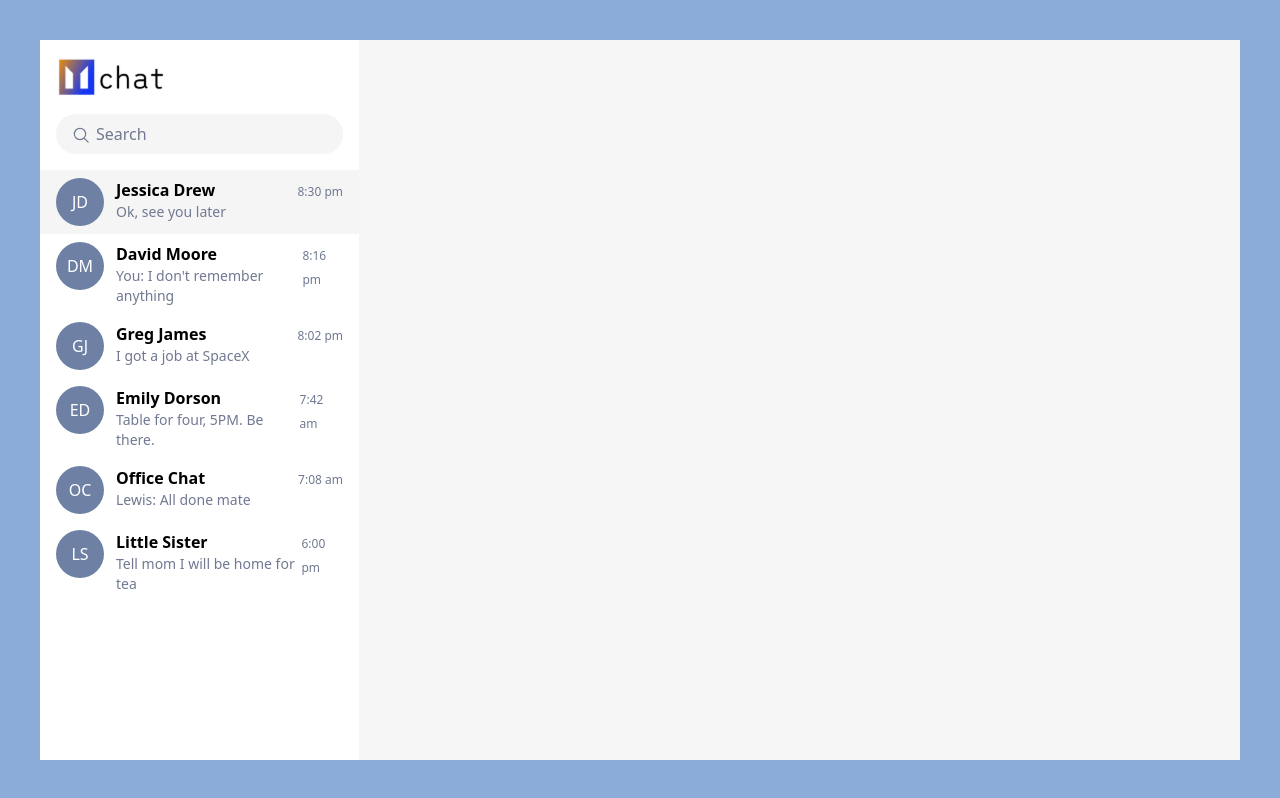
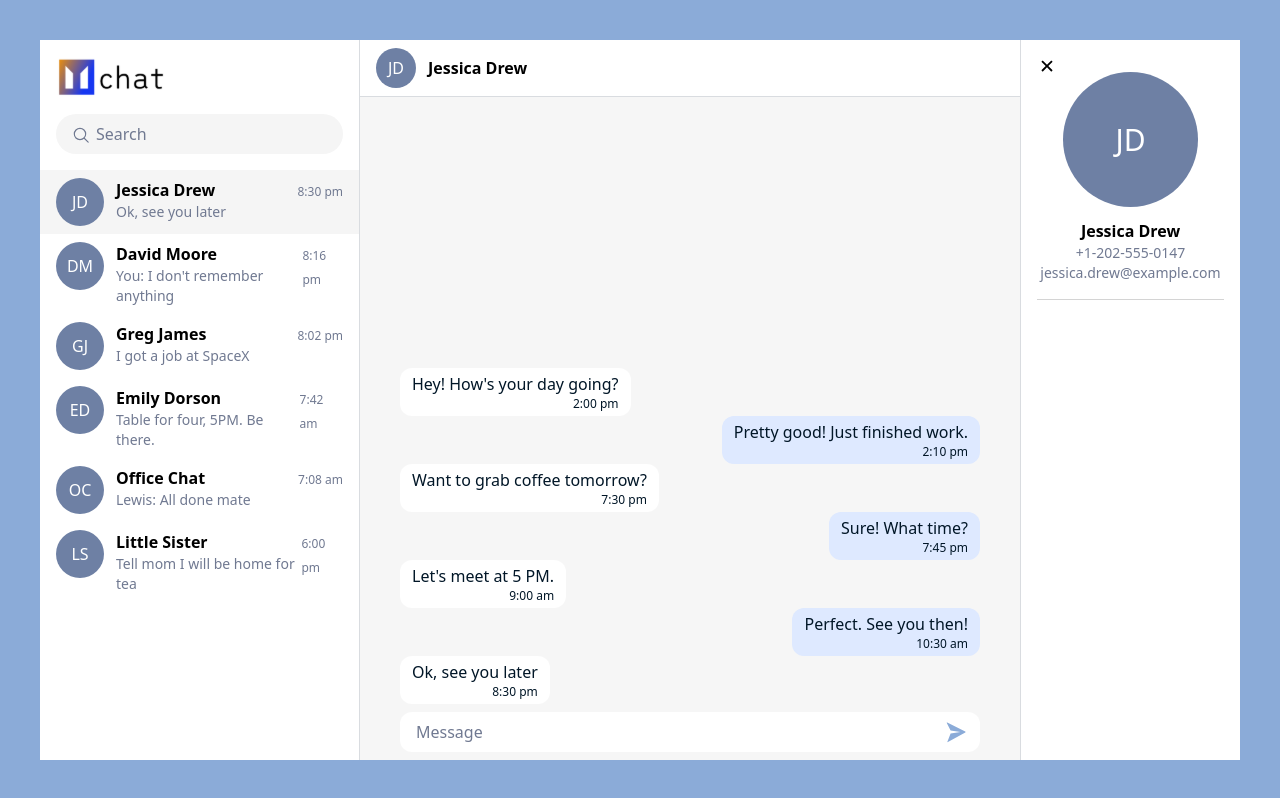
Before and after one commit to gi-t-ansari/pumpkin-frontend, a React (Vite) app: page / in a window 1280 px wide. Built offline with nearby package versions, Linux system fonts and the light colour scheme.

Commit message:
UI Completed

```diff
--- a/src/components/cards/MessagesCard.jsx
+++ b/src/components/cards/MessagesCard.jsx
@@ -1,10 +1,84 @@
-import React from "react";
+import React, { useState } from "react";
+import { extractFirstLetterOfNameAndSurname } from "../../config";
+import { RiSendPlaneFill } from "react-icons/ri";
+import moment from "moment";
+
+import UserDetailCard from "./UserDetailCard";
+
+const Message = ({ data }) => {
+  return (
+    <div
+      className={`w-full flex ${
+        data?.sender === "You" ? "justify-end" : "justify-start"
+      }`}
+    >
+      <div
+        className={` min-w-fit max-w-[381px] text-[#011627] py-1 px-3 rounded-xl ${
+          data?.sender === "You" ? "bg-[#DEE9FF]" : "bg-white"
+        }`}
+      >
+        <p className="w-full text-wrap text-base">{data?.text}</p>
+        <p className="text-right text-xs">
+          {moment(data?.timestamp).format("h:mm a")}
+        </p>
+      </div>
+    </div>
+  );
+};
 
 const MessagesCard = ({ data }) => {
+  const [isUserDetailOpen, setIsUserDetailOpen] = useState(true);
+
+  const openUserDetails = (e) => {
+    e.preventDefault();
+    setIsUserDetailOpen(true);
+  };
+
+  const closeUserDetails = (e) => {
+    e.preventDefault();
+    setIsUserDetailOpen(false);
+  };
+
   return (
-    <div className="w-full h-full">
-      <header></header>
-      <section></section>
+    <div className={`w-full h-full flex`}>
+      <section
+        className={`${
+          isUserDetailOpen ? "basis-[75%]" : "basis-[100%]"
+        } h-full flex flex-col`}
+      >
+        <header
+          className="flex w-full h-fit py-2 px-4 border-b border-[#D9DCE0] bg-white items-center gap-x-3 cursor-pointer"
+          onClick={openUserDetails}
+        >
+          <div className="bg-[#6E80A4] h-10 w-10 rounded-full flex justify-center items-center">
+            <span className="text-white">
+              {extractFirstLetterOfNameAndSurname(data?.name)}
+            </span>
+          </div>
+          <h5 className="text-base font-semibold">{data?.name}</h5>
+        </header>
+        <section className="flex-1 w-full px-10 flex flex-col justify-end">
+          {data?.messages?.map((msg) => (
+            <Message data={msg} />
+          ))}
+        </section>
+        <footer className="w-full h-fit px-10 py-2 bg-inherit">
+          <div className="relative w-full h-fit">
+            <input
+              type="text"
+              className="w-full bg-[#FFFFFF] py-2 pl-4 pr-12 rounded-xl outline-none placeholder:text-[#707991]"
+              placeholder="Message"
+            />
+            <RiSendPlaneFill
+              size={24}
+              className="absolute top-2 right-4 rotate-45 text-[#8BABD8]"
+            />
+          </div>
+        </footer>
+      </section>
+      {isUserDetailOpen && (
+        <UserDetailCard data={data} closeUserDetails={closeUserDetails} />
+      )}
     </div>
   );
 };
--- /dev/null
+++ b/src/components/cards/UserDetailCard.jsx
@@ -0,0 +1,27 @@
+import React from "react";
+import { IoCloseSharp } from "react-icons/io5";
+import { extractFirstLetterOfNameAndSurname } from "../../config";
+
+const UserDetailCard = ({ data, closeUserDetails }) => {
+  return (
+    <div className="basis-[25%] h-full border-l border-[#D9DCE0] bg-white relative flex flex-col items-center p-4">
+      <div className="bg-[#6E80A4] h-[135px] w-[135px] rounded-full flex justify-center items-center mt-4">
+        <span className="text-white text-3xl">
+          {extractFirstLetterOfNameAndSurname(data?.name)}
+        </span>
+      </div>
+      <h5 className="text-base font-semibold mt-3">{data?.name}</h5>
+      <div
+        className="h-5 w-h-5 absolute top-4 left-4 cursor-pointer"
+        onClick={closeUserDetails}
+      >
+        <IoCloseSharp size={20} />
+      </div>
+      <p className="text-[#707991] text-sm">{data?.phone}</p>
+      <p className="text-[#707991] text-sm">{data?.email}</p>
+      <div className="h-[1px] w-full bg-[#D4D4D4] mt-4"></div>
+    </div>
+  );
+};
+
+export default UserDetailCard;
--- a/src/config/const.js
+++ b/src/config/const.js
@@ -2,28 +2,40 @@ export const DUMMY_CHAT_DATA = [
   {
     name: "Jessica Drew",
     _id: "1",
+    email: "jessica.drew@example.com",
+    phone: "+1-202-555-0147",
     lastMessage: "Ok, see you later",
     lastMessageDate: "2025-02-25T20:30:00Z",
     messages: [
       {
         sender: "Jessica",
         text: "Hey! How's your day going?",
-        timestamp: "2025-02-25T18:00:00Z",
+        timestamp: "2025-02-23T14:00:00Z",
       },
       {
         sender: "You",
         text: "Pretty good! Just finished work.",
-        timestamp: "2025-02-25T18:10:00Z",
+        timestamp: "2025-02-23T14:10:00Z",
       },
       {
         sender: "Jessica",
-        text: "Nice! Want to grab coffee later?",
-        timestamp: "2025-02-25T19:30:00Z",
+        text: "Want to grab coffee tomorrow?",
+        timestamp: "2025-02-23T19:30:00Z",
       },
       {
         sender: "You",
-        text: "Sure! See you at 6?",
-        timestamp: "2025-02-25T19:45:00Z",
+        text: "Sure! What time?",
+        timestamp: "2025-02-23T19:45:00Z",
+      },
+      {
+        sender: "Jessica",
+        text: "Let's meet at 5 PM.",
+        timestamp: "2025-02-24T09:00:00Z",
+      },
+      {
+        sender: "You",
+        text: "Perfect. See you then!",
+        timestamp: "2025-02-24T10:30:00Z",
       },
       {
         sender: "Jessica",
@@ -35,19 +47,21 @@ export const DUMMY_CHAT_DATA = [
   {
     name: "David Moore",
     _id: "2",
+    email: "david.moore@example.com",
+    phone: "+1-202-555-0172",
     lastMessage: "You: I don't remember anything",
     lastMessageDate: "2025-02-25T20:16:00Z",
     messages: [
       {
         sender: "David",
         text: "Remember that trip we took?",
-        timestamp: "2025-02-25T19:00:00Z",
+        timestamp: "2025-02-20T18:00:00Z",
       },
-      { sender: "You", text: "Which one?", timestamp: "2025-02-25T19:05:00Z" },
+      { sender: "You", text: "Which one?", timestamp: "2025-02-21T09:30:00Z" },
       {
         sender: "David",
         text: "The one to the mountains!",
-        timestamp: "2025-02-25T19:10:00Z",
+        timestamp: "2025-02-22T11:00:00Z",
       },
       {
         sender: "You",
@@ -59,18 +73,20 @@ export const DUMMY_CHAT_DATA = [
   {
     name: "Greg James",
     _id: "3",
+    email: "greg.james@example.com",
+    phone: "+1-202-555-0189",
     lastMessage: "I got a job at SpaceX",
     lastMessageDate: "2025-02-25T20:02:00Z",
     messages: [
       {
         sender: "Greg",
         text: "Hey, guess what?",
-        timestamp: "2025-02-25T19:00:00Z",
+        timestamp: "2025-02-21T10:00:00Z",
       },
       {
         sender: "You",
         text: "What happened?",
-        timestamp: "2025-02-25T19:10:00Z",
+        timestamp: "2025-02-21T10:30:00Z",
       },
       {
         sender: "Greg",
@@ -82,28 +98,30 @@ export const DUMMY_CHAT_DATA = [
   {
     name: "Emily Dorson",
     _id: "4",
+    email: "emily.dorson@example.com",
+    phone: "+1-202-555-0113",
     lastMessage: "Table for four, 5PM. Be there.",
     lastMessageDate: "2025-02-25T07:42:00Z",
     messages: [
       {
         sender: "Emily",
         text: "Dinner tonight?",
-        timestamp: "2025-02-25T06:30:00Z",
+        timestamp: "2025-02-22T17:00:00Z",
       },
       {
         sender: "You",
         text: "Sure, where?",
-        timestamp: "2025-02-25T06:45:00Z",
+        timestamp: "2025-02-22T17:15:00Z",
       },
       {
         sender: "Emily",
         text: "Same place as last time?",
-        timestamp: "2025-02-25T07:00:00Z",
+        timestamp: "2025-02-22T17:30:00Z",
       },
       {
         sender: "You",
         text: "Sounds good!",
-        timestamp: "2025-02-25T07:10:00Z",
+        timestamp: "2025-02-22T17:45:00Z",
       },
       {
         sender: "Emily",
@@ -115,23 +133,25 @@ export const DUMMY_CHAT_DATA = [
   {
     name: "Office Chat",
     _id: "5",
+    email: "office.chat@example.com",
+    phone: "+1-202-555-0199",
     lastMessage: "Lewis: All done mate",
     lastMessageDate: "2025-02-25T07:08:00Z",
     messages: [
       {
         sender: "Boss",
         text: "Project deadline is tomorrow!",
-        timestamp: "2025-02-25T06:00:00Z",
+        timestamp: "2025-02-24T09:00:00Z",
       },
       {
         sender: "Lewis",
         text: "Almost done with my part.",
-        timestamp: "2025-02-25T06:30:00Z",
+        timestamp: "2025-02-24T12:30:00Z",
       },
       {
         sender: "You",
         text: "Let me know if you need help.",
-        timestamp: "2025-02-25T06:50:00Z",
+        timestamp: "2025-02-24T14:45:00Z",
       },
       {
         sender: "Lewis",
@@ -143,6 +163,8 @@ export const DUMMY_CHAT_DATA = [
   {
     name: "Little Sister",
     _id: "6",
+    email: "little.sister@example.com",
+    phone: "+1-202-555-0125",
     lastMessage: "Tell mom I will be home for tea",
     lastMessageDate: "2025-02-19T18:00:00Z",
     messages: [
--- a/src/config/functions.js
+++ b/src/config/functions.js
@@ -1,3 +1,31 @@
+import moment from "moment";
+
+export const formatTimestamp = (timestamp) => {
+  const inputDate = moment(timestamp);
+  const now = moment();
+
+  let dateFull, dateShort;
+
+  if (inputDate.isSame(now, "day")) {
+    dateFull = "Today";
+    dateShort = inputDate.format("hh:mm A");
+  } else if (inputDate.isSame(now.clone().subtract(1, "day"), "day")) {
+    dateFull = "Yesterday";
+    dateShort = inputDate.format("hh:mm A");
+  } else if (inputDate.isAfter(now.clone().subtract(7, "days"), "day")) {
+    dateFull = inputDate.format("dddd");
+    dateShort = inputDate.format("hh:mm A");
+  } else {
+    dateFull = inputDate.format("DD/MM/YYYY");
+    dateShort = inputDate.format("hh:mm A");
+  }
+
+  return { dateFull, dateShort };
+};
+
+// Example execution:
+console.log(formatTimestamp("2025-02-25T20:30:00Z")); // Modify the timestamp as needed
+
 export const extractFirstLetterOfNameAndSurname = (name) => {
   const parts = name?.trim().split(" ");
 
--- a/src/pages/Chat.jsx
+++ b/src/pages/Chat.jsx
@@ -12,7 +12,7 @@ const Chat = () => {
   return (
     <div className="h-screen w-screen bg-[#8BABD8] p-10">
       <div className="w-full h-full  bg-white flex ">
-        <section className="bg-white h-full basis-[25%] py-4 flex flex-col">
+        <section className="bg-white h-full basis-[25%] py-4 flex flex-col border-r border-[#D9DCE0]">
           {/**--------------------- LOGO ------------------- */}
           <header className="h-fit w-full mb-2 pl-4">
             <img
```
